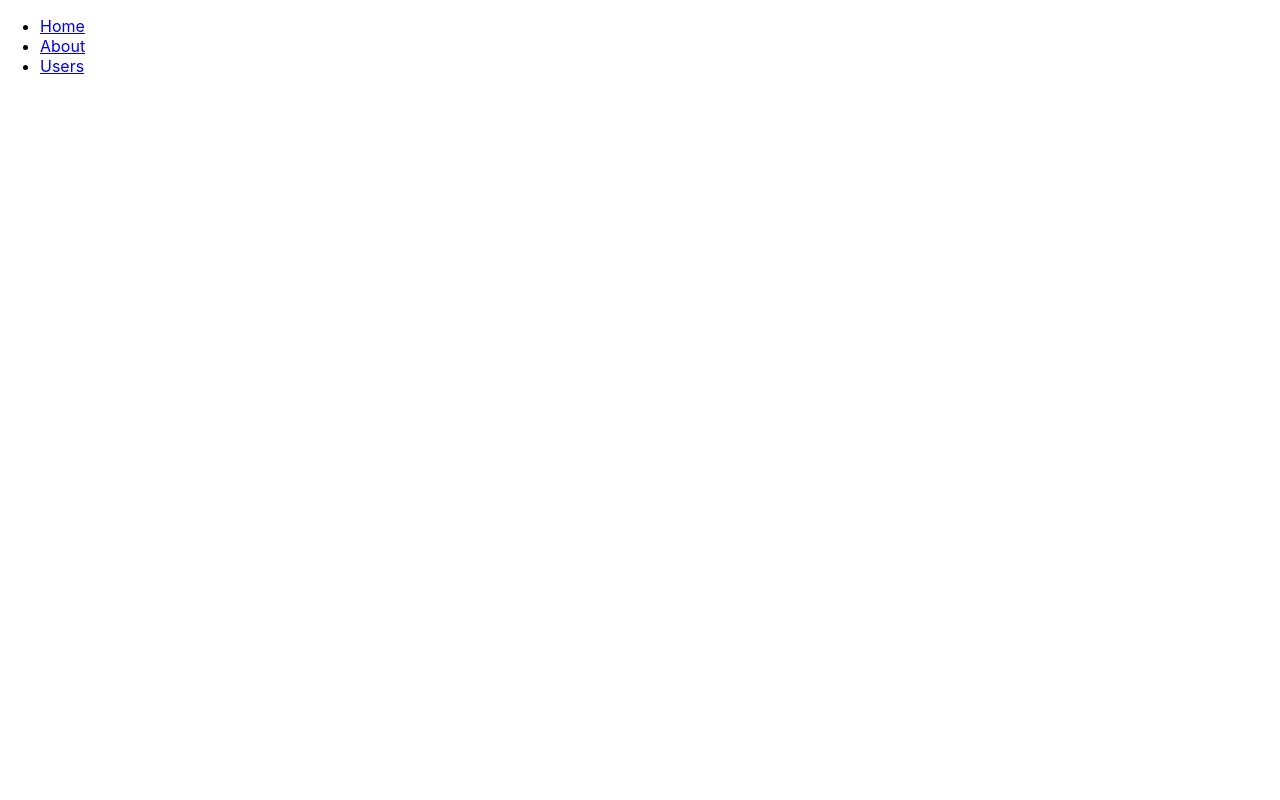
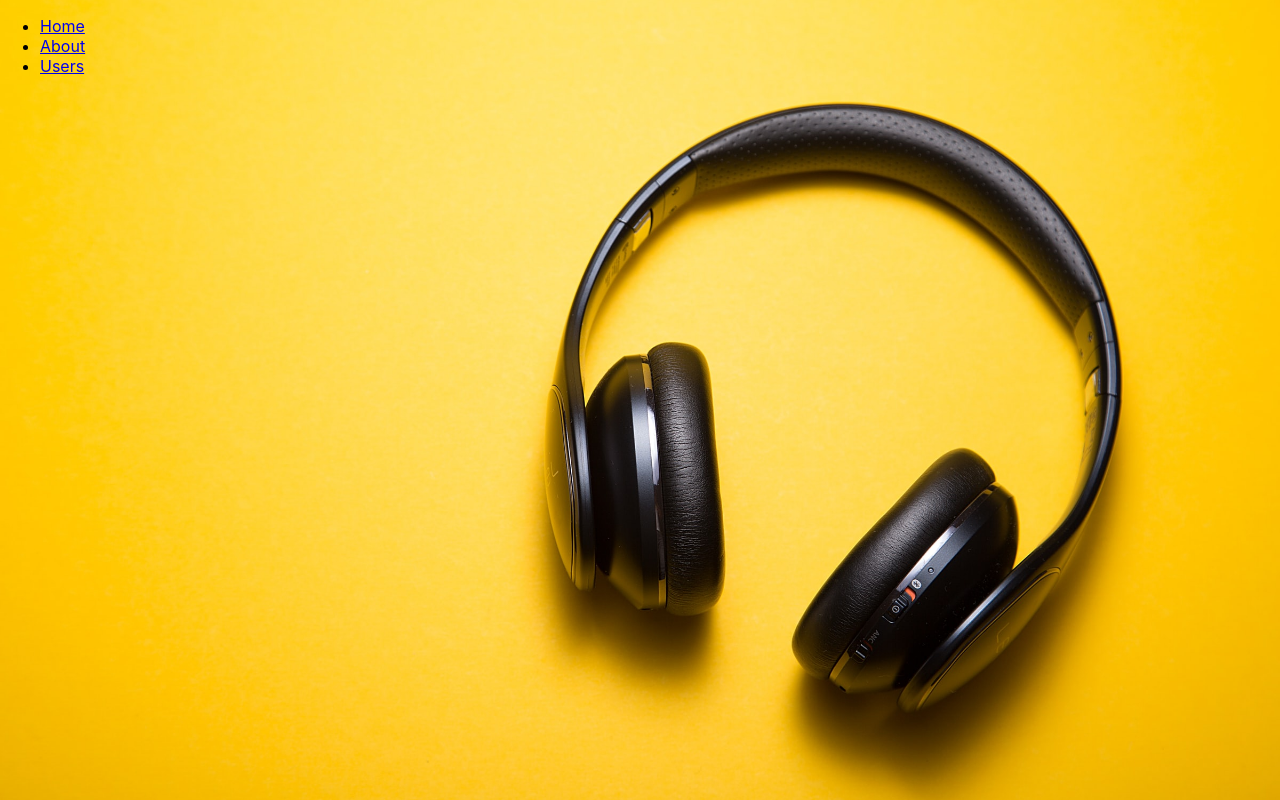
Before and after one commit to EmilyBonar/TreeTunes, a React (Create React App) app: page / in a window 1280 px wide. Built offline with nearby package versions, Linux system fonts and the light colour scheme.

Commit message:
Add background

```diff
--- a/src/App.css
+++ b/src/App.css
@@ -1,38 +1,7 @@
-.App {
-  text-align: center;
+body {
+	background-image: url(./background.jpg);
+	background-size: cover;
+	background-attachment: fixed;
+	background-position: center;
+	height: 100%;
 }
-
-.App-logo {
-  height: 40vmin;
-  pointer-events: none;
-}
-
-@media (prefers-reduced-motion: no-preference) {
-  .App-logo {
-    animation: App-logo-spin infinite 20s linear;
-  }
-}
-
-.App-header {
-  background-color: #282c34;
-  min-height: 100vh;
-  display: flex;
-  flex-direction: column;
-  align-items: center;
-  justify-content: center;
-  font-size: calc(10px + 2vmin);
-  color: white;
-}
-
-.App-link {
-  color: #61dafb;
-}
-
-@keyframes App-logo-spin {
-  from {
-    transform: rotate(0deg);
-  }
-  to {
-    transform: rotate(360deg);
-  }
-}
```
Also changed, not shown: src/background.jpg (added).
